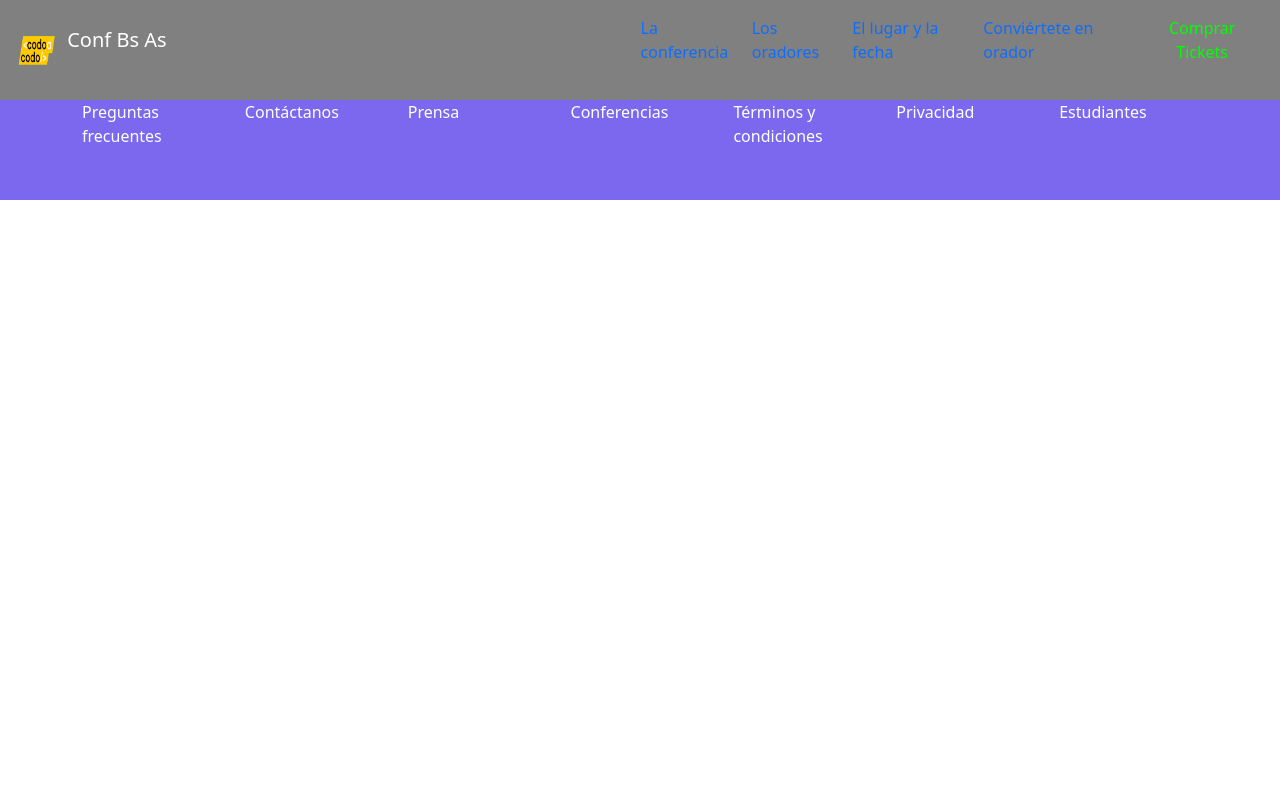
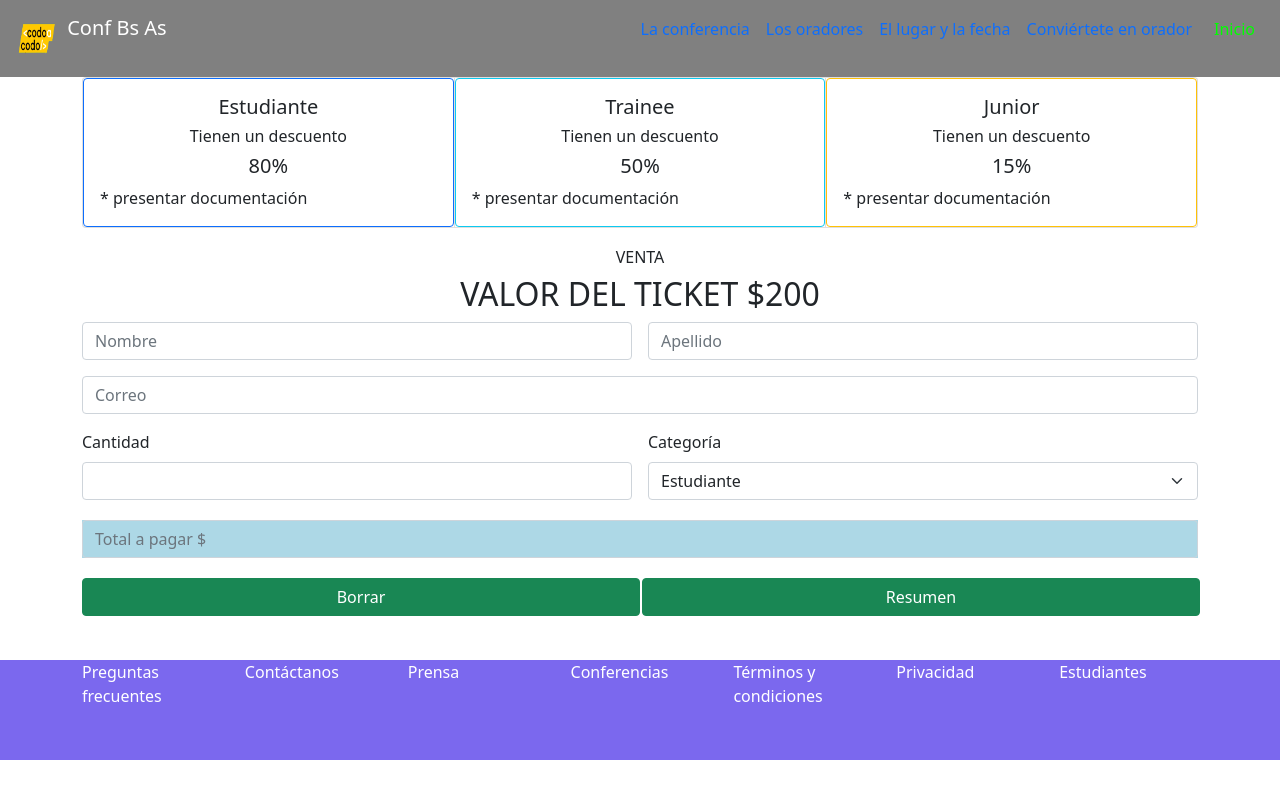
Before and after one commit to dbdanielbordon/Codo-a-codo--TP-1, a plain HTML site: page comprar-tickets.html in a window 1280 px wide. Drawn offline with nearby package versions, Linux system fonts and the light colour scheme.

Commit message:
Actualización de archivos y nuevo js.

```diff
--- a/comprar-tickets.html
+++ b/comprar-tickets.html
@@ -15,7 +15,7 @@
       <header>
         <nav class="navbar navbar-expand-lg" id="navegador">
           <div class="container-fluid">
-              <a class="navbar-brand" href="#">
+              <a class="navbar-brand" href="index.html">
                   <img src="codoacodo.png" alt="Logo" width="50" height="50" class="d-inline-block align-text-top">
                   Conf Bs As
                 </a>
@@ -29,41 +29,130 @@
             <div class="collapse navbar-collapse" id="navbarSupportedContent">
               <ul class="navbar-nav me-auto mb-2 mb-lg-0">
                 <li class="nav-item">
-                  <a class="nav-link active" aria-current="page" href="#">La conferencia</a>
+                  <a class="nav-link active color" aria-current="page" href="#">La conferencia</a>
                 </li>
                 <li class="nav-item">
-                  <a class="nav-link" href="#">Los oradores</a>
+                  <a class="nav-link color" href="#">Los oradores</a>
                 </li>
                 <li class="nav-item">
-                  <a class="nav-link" href="#">El lugar y la fecha</a>
+                  <a class="nav-link color" href="#">El lugar y la fecha</a>
                 </li>
                 <li class="nav-item">
-                  <a class="nav-link" href="#">Conviértete en orador</a>
+                  <a class="nav-link color" href="#">Conviértete en orador</a>
                 </li>
 
               </ul>
               <form class="d-flex" role="search">
 
-                <button class="btn" type="submit" id="navbar">Comprar Tickets</button>
+                <a href="index.html" class="btn" type="submit" id="navbar">Inicio</a>
               </form>
             </div>
           </div>
         </nav>
 
       </header>
+      <!-- Los descuentos y el valor -->
+       <main>
+        <div class="container">
+        <div class="card-group">
+          <div class="card">
+            <div class="card border-primary" style="width: 100%">
 
-       <main>
+              <div class="card-body">
+                <h5 class="centro card-title">Estudiante</h5>
+                <h6>Tienen un descuento</h6>
+                <h5 class="centro" >80%</h5>
+                <p class="centro card-text">* presentar documentación</p>
+              </div>
+            </div>
+          </div>
+          <div class="card">
+            <div class="alto card border-info" style="width: 100%">
+
+              <div class="card-body">
+                <h5 class="centro card-title">Trainee</h5>
+                <h6>Tienen un descuento</h6>
+                <h5 class="centro" >50%</h5>
+                <p class="centro card-text">* presentar documentación</p>
+              </div>
+            </div>
+          </div>
+          <div class="card">
+            <div class="card border-warning" style="width: 100%">
+
+              <div class="card-body">
+                <h5 class="centro card-title">Junior</h5>
+                <h6>Tienen un descuento</h6>
+                <h5 class="centro" >15%</h5>
+                <p class="centro card-text">* presentar documentación</p>
+              </div>
+            </div>
+          </div>
+        </div>
+        <div class="linea" >
+          <h6>VENTA</h6>
+          <h2>VALOR DEL TICKET $200</h2>
+        </div>
+      </div>
+       </main>
+       <!-- El formulario -->
+        <section>
+         <div class="container">
+
+          <form id="formulario" class="row g-3">
+            <div class="col-md-6">
+
+              <input type="text" class="form-control" id="inputEmail4" placeholder="Nombre" >
+            </div>
+            <div class="col-md-6">
+
+              <input type="text" class="form-control" id="inputName" placeholder="Apellido" >
+            </div>
+            <div class="col-12">
+
+              <input type="email" class="form-control" id="inputEmail4" placeholder="Correo">
+            </div>
+
+            <div class="col-md-6">
+              <label for="inputCity" class="form-label">Cantidad</label>
+              <input id="cantidad" type="number" class="form-control" id="inputCity">
+            </div>
+            <div  class="col-md-6">
+              <label for="inputState" class="form-label">Categoría</label>
+              <select id="cliente" id="inputState" class="form-select">
+                <option  value="estudiante"   >Estudiante</option>
+                <option  value="trainee" >Trainee</option>
+                <option  value="junior" >Junior</option>
+              </select>
+            </div>
 
 
-       </main>
 
-        <section>
+          </form>
 
+
+
+              <div id="total-pagar" class="linea col-12">
+                <input id="color"  type="text" class="form-control" id="inputAddress" placeholder  = "Total a pagar $">
+              </div>
+
+
+
+                  <div class="alinear linea col-12">
+                    <input onclick="reset(formulario)" class="col-6 btn btn-success" type="reset" value="Borrar">
+                    <button onclick="totalPagar()" id="alinear2"  class="col-6 btn btn-success" type="button">Resumen</button>
+
+
+                  </div>
+
+
+
+          </div>
 
         </section>
 
         <footer>
-          <div class="container">
+          <div class="linea container">
             <div class="row">
                 <div class="col">Preguntas frecuentes</div>
                 <div class="col">Contáctanos</div>
@@ -79,11 +168,11 @@
 
         </footer>
 
+        <script src="https://cdn.jsdelivr.net/npm/bootstrap@5.1.3/dist/js/bootstrap.bundle.min.js" integrity="sha384-ka7Sk0Gln4gmtz2MlQnikT1wXgYsOg+OMhuP+IlRH9sENBO0LRn5q+8nbTov4+1p" crossorigin="anonymous"></script>
 
 
 
-
-
+        <script src="script.js" ></script>
 
     </body>
 
--- a/estilos.css
+++ b/estilos.css
@@ -1,3 +1,11 @@
+* {
+    margin: 0px;
+    padding: 0px;
+    box-sizing: border-box;
+}
+
+
+
 h1 {
     text-align: center;
 
@@ -32,6 +40,10 @@ p {
 
 #navbar{
     color: #0f0;
+}
+
+.color {
+    color: white;
 }
 
 .collapse {
@@ -107,3 +119,44 @@ footer {
     color: white;
     height: 100px;
 }
+
+.linea {
+    margin-top: 20px;
+}
+
+.alto {
+    height: 300px;
+}
+
+.centro {
+    text-align: center;
+}
+
+.centro p {
+    text-align: center;
+}
+
+.alinear {
+    display: inline-block;
+}
+
+#alinear2 {
+    margin-left: 560px;
+    position: relative;
+    margin-top: -65px;
+}
+
+.alto {
+    height: 100%;
+
+}
+
+#color {
+    background-color: lightblue;
+
+}
+
+#total-pagar {
+    background-color: lightblue;
+
+}
--- /dev/null
+++ b/script.js
@@ -0,0 +1,51 @@
+function reset(formulario) {
+    document.getElementById('formulario').reset();
+    document.getElementById('total-pagar').innerText = ("Total a pagar $");
+
+}
+
+let cantidadTickets = 0;
+console.log(cantidadTickets);
+
+function totalPagar() {
+
+    cantidadTickets =Number (document.getElementById('cantidad').value);
+    console.log(cantidadTickets);
+    console.log(document.getElementById('cantidad').value);
+
+    let clienteReg = String (document.getElementById('cliente').value);
+    console.log(document.getElementById('cliente').value);
+
+
+
+
+
+    switch (clienteReg) {
+        case "estudiante":
+            let total1 = Number (200 * (20/100) * cantidadTickets);
+            console.log(total1);
+            document.getElementById("total-pagar").innerText = ("Total a pagar $" + total1);
+        break;
+
+        case "trainee":
+            let total2 = Number (200 * (50/100) * cantidadTickets);
+            console.log(total2);
+            document.getElementById("total-pagar").innerText = ("Total a pagar $" + total2);
+        break;
+
+        case "junior":
+            let total3 = Number (200 * (85/100) * cantidadTickets);
+            console.log(total3);
+            document.getElementById("total-pagar").innerText = ("Total a pagar $" + total3);
+        break;
+
+        default:
+            console.log("Nunca verás este mensaje");
+            break;
+    }
+
+
+
+
+
+}
```
Also changed, not shown: index.html (+14 -14 lines).
